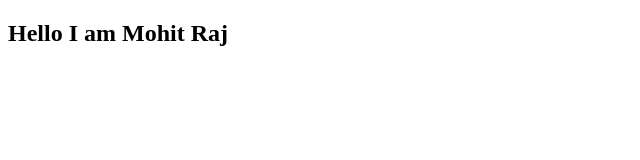
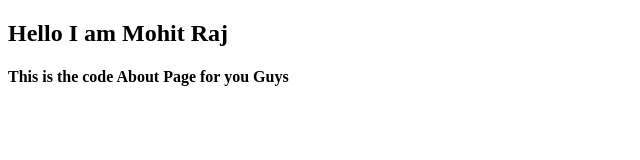
Before and after one commit to Mohitraj72/learning_git, a plain HTML site: page about.html in a window 1280 px wide. Shown: the whole page, without its empty margins (0-640 px from the left). Drawn offline with Linux system fonts and the light colour scheme.

Commit message:
codewithmeo7

```diff
--- a/about.html
+++ b/about.html
@@ -7,5 +7,6 @@
 </head>
 <body>
     <h2>Hello I am Mohit Raj </h2>
+    <h4>This is the code About Page for you Guys </h4>
 </body>
 </html>
```
